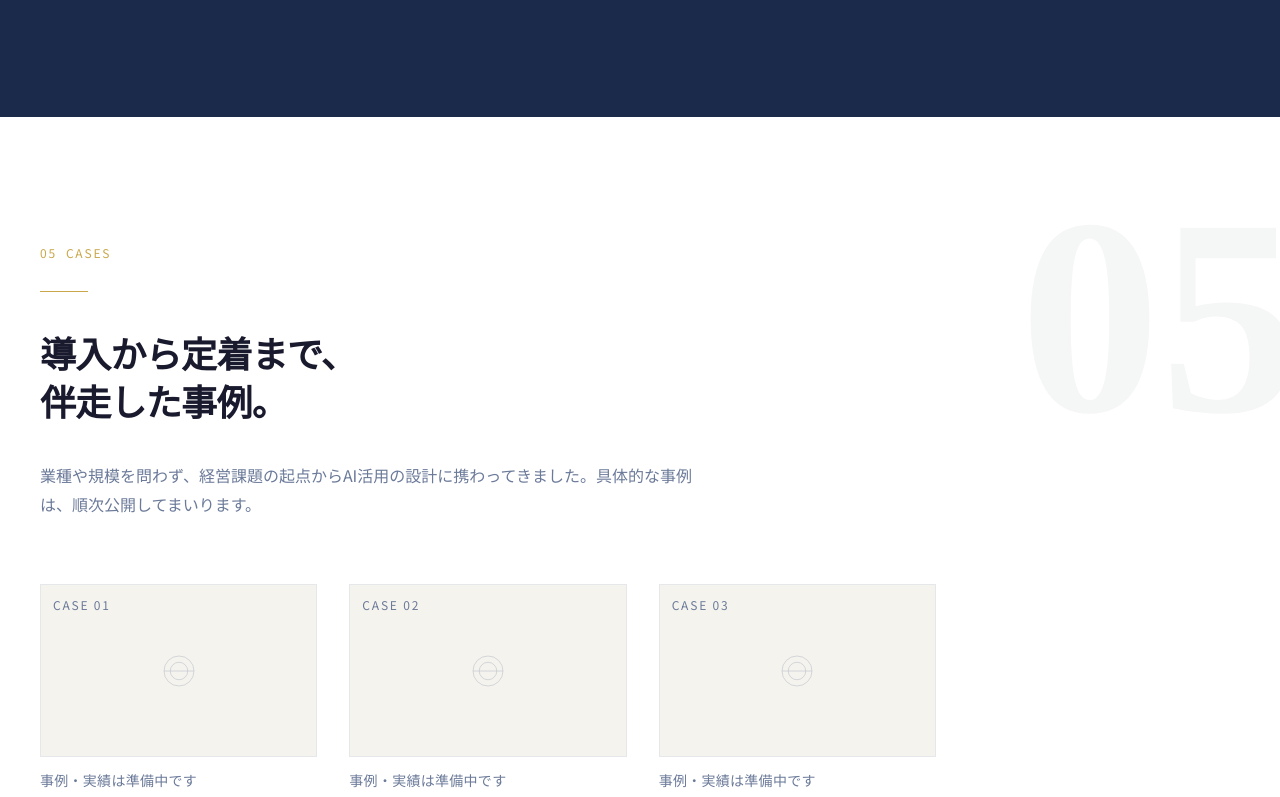
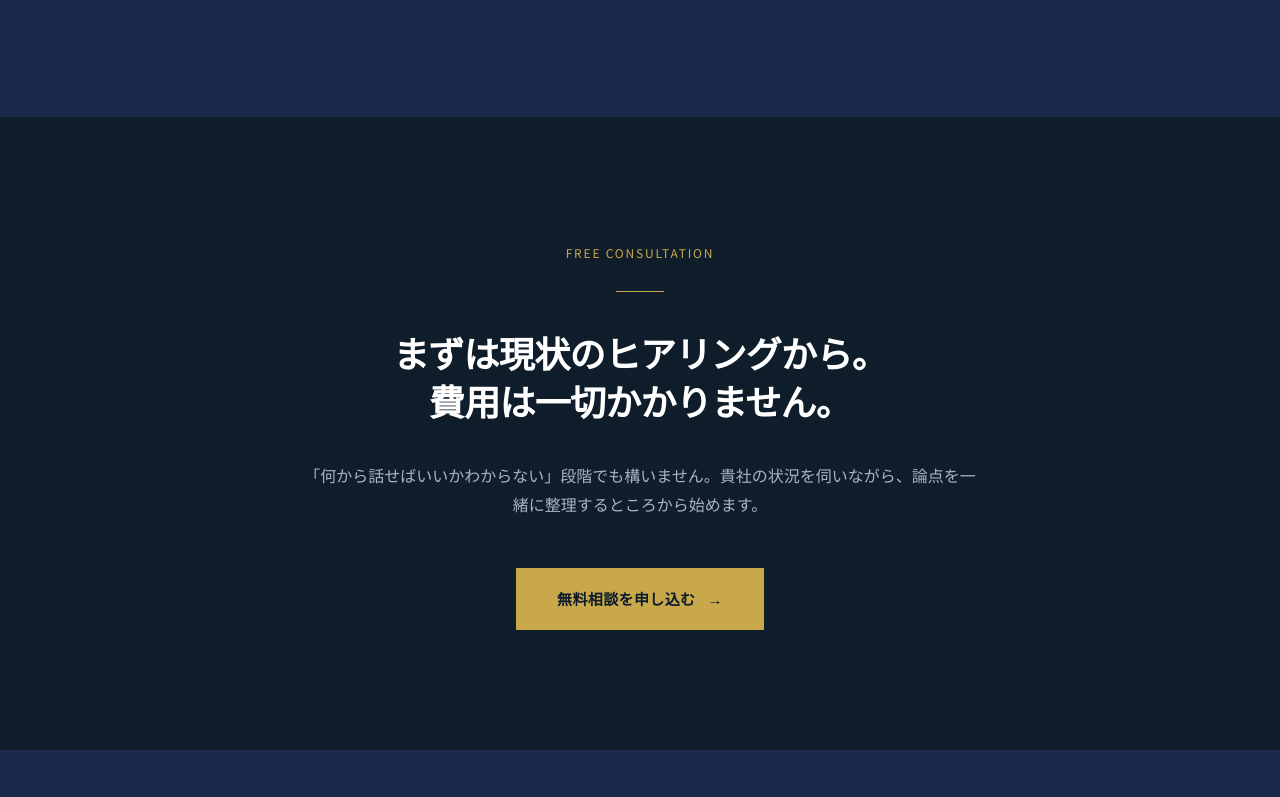
Before and after one commit to EFIL-Inc/efil-lp, a plain HTML site: page index.html in a window 1280 px wide. Shown: the part 5264-6061 px from the top of the page. Drawn offline with nearby package versions, Linux system fonts and the light colour scheme.

Commit message:
Hide cases section for initial public release

```diff
--- a/index.html
+++ b/index.html
@@ -630,45 +630,6 @@
   </div>
 </section>
 
-<!-- 6. Cases -->
-<section class="section bg-white text-ink-900">
-  <span class="deco-number-light">05</span>
-  <div class="container-wide relative">
-    <div class="max-w-narrow fade-in">
-      <span class="label-eyebrow">05 &nbsp;Cases</span>
-      <span class="block w-12 h-px bg-gold-500 mt-6 mb-10"></span>
-      <h2 class="heading-serif text-ink-900">導入から定着まで、<br>伴走した事例。</h2>
-      <p class="mt-8 text-body text-ink-500">
-        業種や規模を問わず、経営課題の起点からAI活用の設計に携わってきました。具体的な事例は、順次公開してまいります。
-      </p>
-    </div>
-
-    <div class="mt-16 grid grid-cols-1 md:grid-cols-3 gap-8 max-w-4xl">
-      <article class="fade-in">
-        <div class="relative aspect-[16/10] border border-line-200 bg-[#F5F3EE] flex items-center justify-center transition-colors duration-300 hover:border-gold-500">
-          <span class="absolute top-3 left-3 text-label uppercase tracking-label text-ink-500">Case 01</span>
-          <svg class="w-10 h-10 text-ink-500 opacity-40" viewBox="0 0 64 64" fill="none" stroke="currentColor" stroke-width="1"><circle cx="32" cy="32" r="24"/><circle cx="32" cy="32" r="14"/><line x1="8" y1="32" x2="56" y2="32"/></svg>
-        </div>
-        <p class="mt-3 text-small text-ink-500">事例・実績は準備中です</p>
-      </article>
-      <article class="fade-in delay-1">
-        <div class="relative aspect-[16/10] border border-line-200 bg-[#F5F3EE] flex items-center justify-center transition-colors duration-300 hover:border-gold-500">
-          <span class="absolute top-3 left-3 text-label uppercase tracking-label text-ink-500">Case 02</span>
-          <svg class="w-10 h-10 text-ink-500 opacity-40" viewBox="0 0 64 64" fill="none" stroke="currentColor" stroke-width="1"><circle cx="32" cy="32" r="24"/><circle cx="32" cy="32" r="14"/><line x1="8" y1="32" x2="56" y2="32"/></svg>
-        </div>
-        <p class="mt-3 text-small text-ink-500">事例・実績は準備中です</p>
-      </article>
-      <article class="fade-in delay-2">
-        <div class="relative aspect-[16/10] border border-line-200 bg-[#F5F3EE] flex items-center justify-center transition-colors duration-300 hover:border-gold-500">
-          <span class="absolute top-3 left-3 text-label uppercase tracking-label text-ink-500">Case 03</span>
-          <svg class="w-10 h-10 text-ink-500 opacity-40" viewBox="0 0 64 64" fill="none" stroke="currentColor" stroke-width="1"><circle cx="32" cy="32" r="24"/><circle cx="32" cy="32" r="14"/><line x1="8" y1="32" x2="56" y2="32"/></svg>
-        </div>
-        <p class="mt-3 text-small text-ink-500">事例・実績は準備中です</p>
-      </article>
-    </div>
-  </div>
-</section>
-
 <!-- 7. Mid CTA -->
 <section class="section section-dark grain">
   <div class="container-wide text-center fade-in relative">
```
